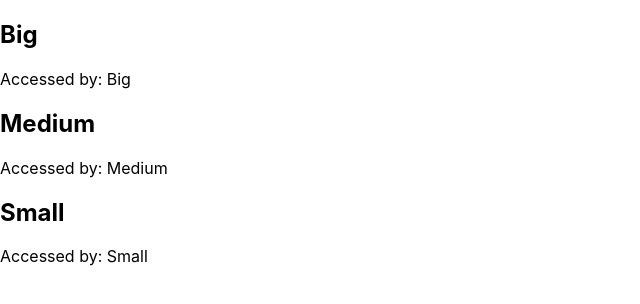
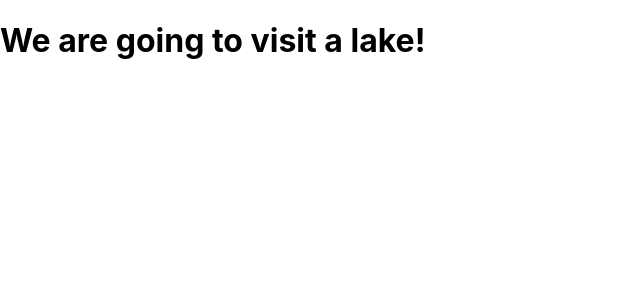
Before and after one commit to monikaite/Lake-or-Ski-Resort-Using-React, a React (Create React App) app: page / in a window 1280 px wide. Shown: the top 304 px of the page, without its empty margins (0-640 px from the left). Built offline with nearby package versions, Linux system fonts and the light colour scheme.

Commit message:
Adding an Additional Function

```diff
--- a/src/index.js
+++ b/src/index.js
@@ -2,24 +2,32 @@ import React from 'react';
 import ReactDOM from 'react-dom';
 import './index.css';
 
-const lakeList = [
-    {id: "1", name:"Big", trailhead: "Big"},
-    {id: "2", name:"Medium", trailhead: "Medium"},
-    {id: "3", name:"Small", trailhead: "Small"}
-];
+function Lake(){
+    return(
+        <div>
+            <h1>We are going to visit a lake!</h1>
+        </div>
+    )
+}
 
-function App({lakes}){
-  return(
-      <div>
-          {lakes.map(lake => <div>
-              <h2>{lake.name}</h2>
-              <p>Accessed by: {lake.trailhead}</p>
-          </div>)}
-      </div>
-  );
+function Resort(){
+    return (
+        <div>
+            <h1>We are going to a Resort!</h1>
+        </div>
+    )
+}
+
+function App(props){
+    if(props.season === "summer"){
+        return <Lake/>;
+    }
+    else if(props.season === "winter"){
+        return <Resort/>;
+    }
 }
 
 ReactDOM.render(
-    <App lakes={lakeList}/>,
+    <App season="summer" />,
     document.getElementById("root")
 )
```
Also changed, not shown: 1 other file (tests, documents, lock files or other folders).
